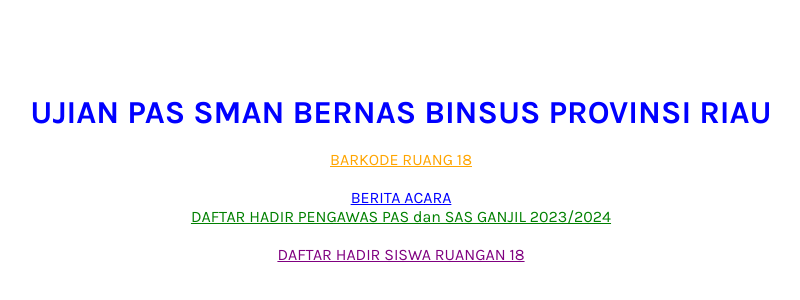
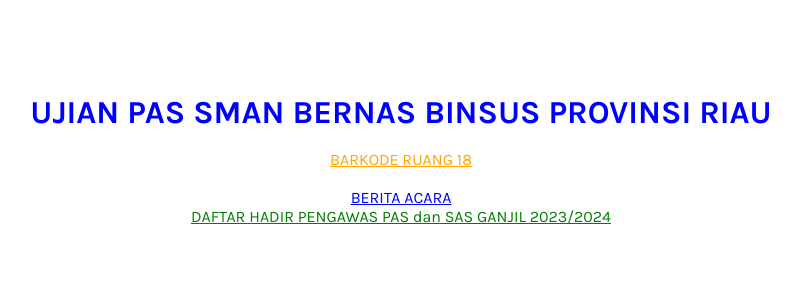
Before and after one commit to suheri99/WEBSITE5.17, a plain HTML site: page index.html in a window 1280 px wide. Shown: the part 152-452 px from the top of the page, without its empty margins (239-1039 px from the left). Drawn offline with Linux system fonts and the light colour scheme.

Commit message:
Update index.html

```diff
--- a/index.html
+++ b/index.html
@@ -36,12 +36,7 @@
     </a>
   </div>
 
-      <br>
-  <div style="text-align: center;">
-    <a href="https://script.google.com/macros/s/AKfycbxC0P_lAwxHwZRwC72abs4JYlFDNXftjO9ghEe7beiOLAs_KqNNrb5-5W7FKJJlcAEA/exec" style="color: purple;">
-      DAFTAR HADIR SISWA RUANGAN 18
-    </a>
-  </div>
+
 
 </body>
 </html>
```
